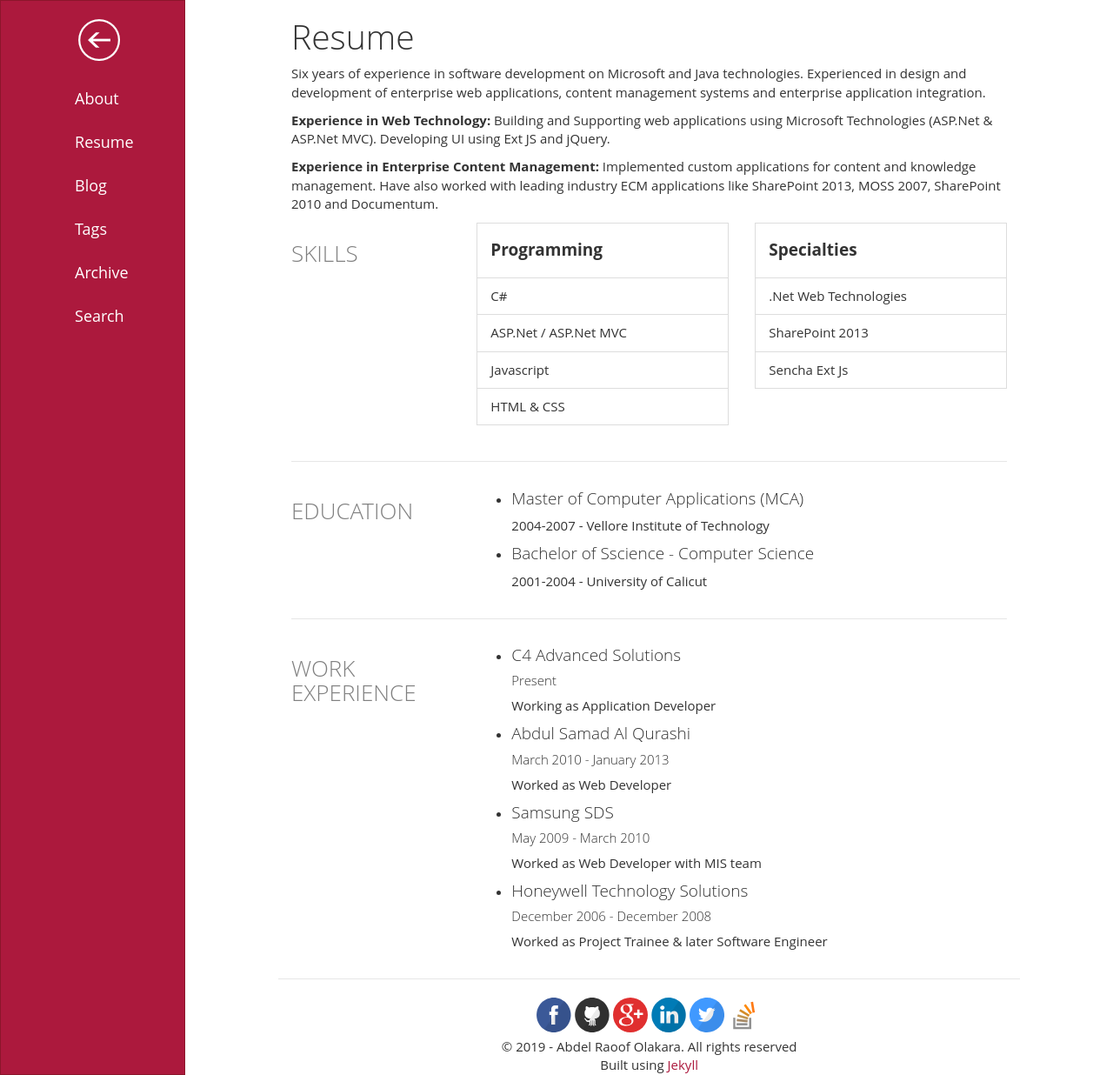
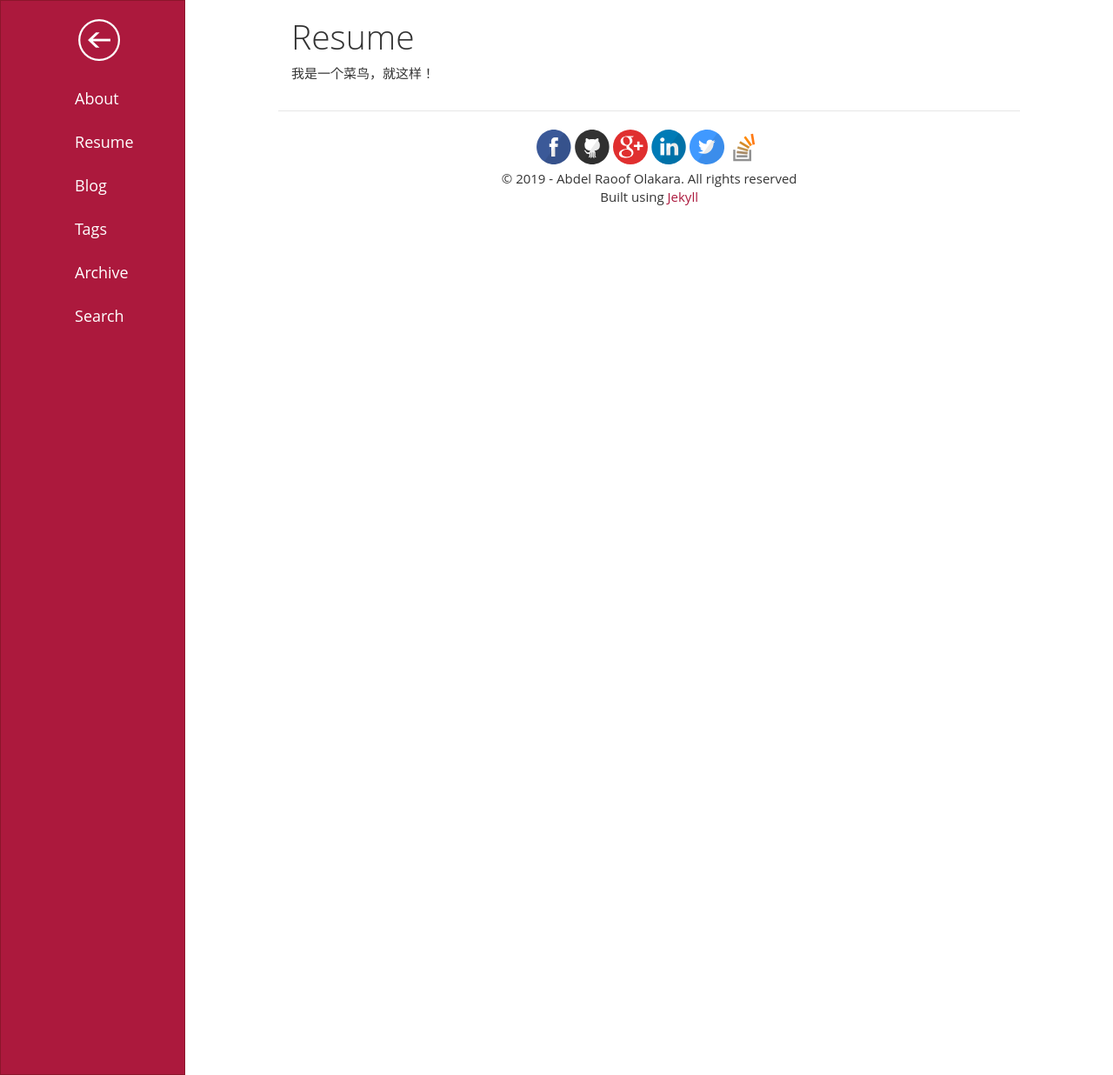
Before and after one commit to no1guangming/no1guangming.github.io, a Jekyll site: the page built from resume/index.md, in a window 1280 px wide and 1236 px high. Shown: the whole window at 87% size. Built offline with Jekyll 4.4.1, drawn with Linux system fonts in a browser that asks for light colours.

Commit message:
Update index.md

```diff
--- a/resume/index.md
+++ b/resume/index.md
@@ -1,91 +1,7 @@
 ---
 layout: page
 title: Resume
-description: Resume of Abdel Raoof
+description: Resume of guangming wang
 theme: red
 ---
-Six years of experience in software development on Microsoft and Java technologies. Experienced in design and development of enterprise web applications, content management systems and enterprise application integration.
-
-**Experience in Web Technology:**
-Building and Supporting web applications using Microsoft Technologies (ASP.Net & ASP.Net MVC). Developing UI using Ext JS and jQuery.
-
-**Experience in Enterprise Content Management:**
-Implemented custom applications for content and knowledge management. Have also worked with leading industry ECM applications like SharePoint 2013, MOSS 2007, SharePoint 2010 and Documentum.
-
-<!-- Skills -->
-<section class="row">
-	<header class="col-md-3">
-		<h3 style="text-transform:uppercase;color:gray">Skills</h3>
-	</header>
-	<div class="col-md-9">
-		<div class="row">
-			<div class="col-md-6">
-				<ul class="list-group">
-					<li class="list-group-item active"><h4><strong>Programming</strong></h4></li>
-					<li class="list-group-item">C#</li>
-					<li class="list-group-item">ASP.Net / ASP.Net MVC</li>
-					<li class="list-group-item">Javascript</li>
-					<li class="list-group-item">HTML & CSS</li>
-				</ul>
-			</div>
-			<div class="col-md-6">
-				<ul class="list-group">
-					<li class="list-group-item active"><h4><strong>Specialties</strong></h4></li>
-					<li class="list-group-item">.Net Web Technologies</li>
-					<li class="list-group-item">SharePoint 2013</li>
-					<li class="list-group-item">Sencha Ext Js</li>
-				</ul>
-			</div>
-		</div>
-	</div>
-</section>
-<hr/>
-<!-- Education -->
-<section class="row">
-	<header class="col-md-3">
-		<h3 style="text-transform:uppercase;color:gray">Education</h3>
-	</header>
-	<div class="col-md-9">
-		<ul>
-			<li>
-				<h4>Master of Computer Applications (MCA)</h4>
-				<p>2004-2007 - Vellore Institute of Technology</p>
-			</li>
-			<li>
-				<h4>Bachelor of Sscience - Computer Science</h4>
-				<p>2001-2004 - University of Calicut</p>
-			</li>
-		</ul>
-	</div>
-</section>
-<hr/>
-<!-- Work -->
-<section class="row">
-	<header class="col-md-3">
-		<h3 style="text-transform:uppercase;color:gray">Work Experience</h3>
-	</header>
-	<div class="col-md-9">
-		<ul>
-			<li>
-				<h4>C4 Advanced Solutions</h4>
-				<h5>Present</h5>
-				<p>Working as Application Developer</p>
-			</li>
-			<li>
-				<h4>Abdul Samad Al Qurashi</h4>
-				<h5>March 2010 - January 2013</h5>
-				<p>Worked as Web Developer</p>
-			</li>
-			<li>
-				<h4>Samsung SDS</h4>
-				<h5>May 2009 - March 2010</h5>
-				<p>Worked as Web Developer with MIS team</p>
-			</li>
-			<li>
-				<h4>Honeywell Technology Solutions</h4>
-				<h5>December 2006 - December 2008</h5>
-				<p>Worked as Project Trainee & later Software Engineer</p>
-			</li>
-		</ul>
-	</div>
-</section>
+我是一个菜鸟，就这样！
```
